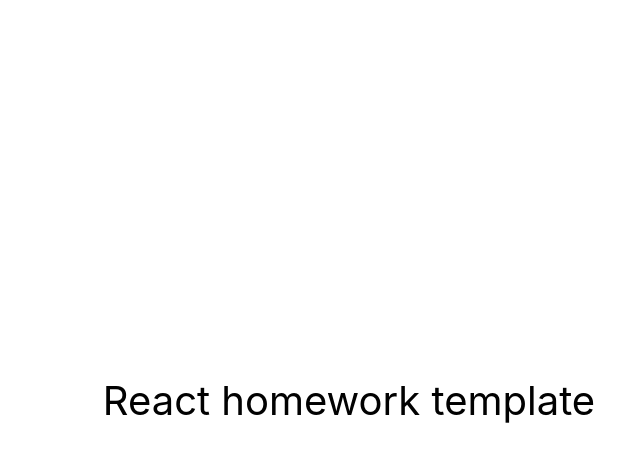
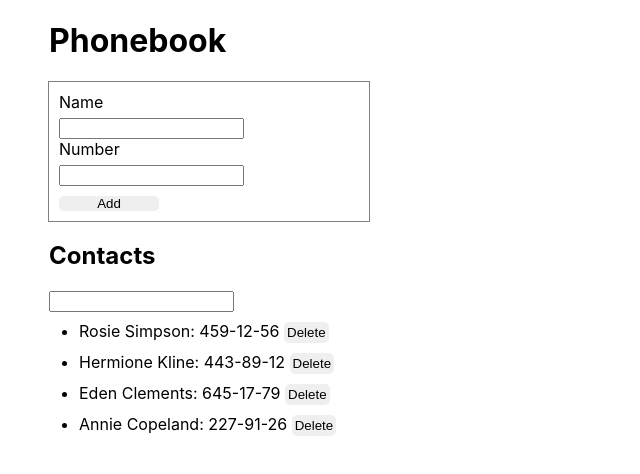
Before and after one commit to ozeransm/goit-react-hw-06-phonebook, a React (Create React App) app: page / in a window 1280 px wide. Shown: the top 474 px of the page, without its empty margins (291-931 px from the left). Built offline with nearby package versions, Linux system fonts and the light colour scheme.

Commit message:
create all task whithout props, persist

```diff
--- a/package.json
+++ b/package.json
@@ -4,12 +4,17 @@
   "private": true,
   "homepage": "https://ozeransm.github.io/goit-react-hw-06-phonebook/",
   "dependencies": {
+    "@reduxjs/toolkit": "^1.9.5",
     "@testing-library/jest-dom": "^5.16.3",
     "@testing-library/react": "^12.1.4",
     "@testing-library/user-event": "^13.5.0",
+    "nanoid": "^4.0.2",
     "react": "^18.1.0",
     "react-dom": "^18.1.0",
+    "react-redux": "^8.1.2",
     "react-scripts": "5.0.1",
+    "redux": "^4.2.1",
+    "redux-persist": "^6.0.0",
     "web-vitals": "^2.1.3"
   },
   "scripts": {
--- a/src/components/App.jsx
+++ b/src/components/App.jsx
@@ -1,16 +1,21 @@
+// import { useDispatch, useSelector } from "react-redux";
+// import { addContact, increment } from "./redux/reducer";
+// import { nanoid } from "nanoid";
+import css from "./App.module.css";
+import { Contacts } from "./Contacts";
+import { FindContact } from "./FindContact";
+import { Form } from "./Form";
+
 export const App = () => {
+
   return (
-    <div
-      style={{
-        height: '100vh',
-        display: 'flex',
-        justifyContent: 'center',
-        alignItems: 'center',
-        fontSize: 40,
-        color: '#010101'
-      }}
-    >
-      React homework template
+    <div className={css.common}>
+      <h1>Phonebook</h1>
+      <Form/>
+      <h2>Contacts</h2>
+      <FindContact />
+      <Contacts/>
     </div>
+
   );
 };
--- /dev/null
+++ b/src/components/App.module.css
@@ -0,0 +1,30 @@
+.common{
+    width: 600px;
+    margin-left: auto;
+    margin-right: auto;
+}
+.common span{
+    display: block;
+    padding: 0;
+    margin: 0 0 5px 0;
+}
+.common > label{
+    padding: 0;
+    margin: 0;
+}
+.common button{
+    padding: 3px;
+    margin: 10px 0 0 0;
+    border-radius: 5px;
+    border: none;
+}
+
+.common ul{
+    padding: 0 0 0 30px;
+    margin: 0;
+}
+
+.common button:hover{
+    background-color: blue;
+    color: bisque;
+}
--- /dev/null
+++ b/src/components/ContactItem.jsx
@@ -0,0 +1,11 @@
+import { useDispatch } from "react-redux";
+import { deleteContact } from "./redux/reducer";
+
+
+export const ContactItem = ({id, name, number})=>{
+    const dispatch = useDispatch();
+
+    return(
+        <li>{name}: {number} <button onClick={()=>dispatch(deleteContact({id}))}>Delete</button></li>
+    )
+}
--- /dev/null
+++ b/src/components/Contacts.jsx
@@ -0,0 +1,15 @@
+import { useSelector } from "react-redux";
+import { ContactItem } from "./ContactItem";
+
+export const Contacts = ()=>{
+    const phoneBook = useSelector((state)=>state.contacts);
+    const filter = useSelector((state)=>state.filter);
+    const filterPhoneBook = phoneBook.filter(({name})=>name.toUpperCase().includes(filter.toUpperCase()));
+    return(
+    <ul>
+            {
+              filterPhoneBook.map((el)=><ContactItem key={el.id} id={el.id} name={el.name} number={el.phone}/>)
+            }
+        </ul>
+    )
+}
--- /dev/null
+++ b/src/components/FindContact.jsx
@@ -0,0 +1,13 @@
+import { useDispatch } from "react-redux";
+import { filter } from "./redux/reducer";
+
+export const FindContact = ()=>{
+    const dispatch = useDispatch();
+
+    const handlerChange = (e)=>{
+        dispatch(filter({filter: e.target.value}))
+    }
+    return(
+        <input type="text" onChange={handlerChange}/>
+    )
+}
--- /dev/null
+++ b/src/components/Form.jsx
@@ -0,0 +1,27 @@
+import { useDispatch } from "react-redux";
+import { addContact } from "./redux/reducer";
+import { nanoid } from "nanoid";
+import css from './Form.module.css';
+export const Form = ()=>{
+    // const count = useSelector((state)=>state.value);
+    // const phoneBook = useSelector((state)=>state.contacts)
+    const dispatch = useDispatch();
+
+    function handleSubmit(e){
+        e.preventDefault();
+        dispatch(addContact({id: nanoid(), name: e.target.elements.name.value, phone: e.target.elements.phone.value}))
+    }
+    return(
+        <form className={css.common} action="submit" onSubmit={handleSubmit}>
+        <label htmlFor="name">
+        <span>Name</span>
+          <input type="text" name="name" id="name"/>
+        </label>
+        <label htmlFor="phone">
+        <span>Number</span>
+          <input type="text" name="phone" id="phone"/>
+        </label>
+        <button type="submit" className={css.btnForm}>Add</button>
+      </form>
+    )
+}
--- /dev/null
+++ b/src/components/Form.module.css
@@ -0,0 +1,30 @@
+.common{
+    display: flex;
+    flex-direction: column;
+    padding: 10px;
+    outline: 1px solid grey;
+    width: 300px;
+}
+.common > label > p{
+    padding: 0;
+    margin: 0 0 5px 0;
+}
+.common > label{
+    padding: 0;
+    margin: 0;
+}
+.common > button{
+    padding: 0;
+    margin: 10px 0 0 0;
+    border-radius: 5px;
+    border: none;
+}
+
+.btnForm{
+    width: 100px;
+}
+
+.common > button:hover{
+    background-color: blue;
+    color: bisque;
+}
--- /dev/null
+++ b/src/components/redux/reducer.js
@@ -0,0 +1,32 @@
+import { createSlice } from "@reduxjs/toolkit";
+
+const initialState = {
+    contacts: [
+        {id: 'id-1', name: 'Rosie Simpson', phone: '459-12-56'},
+        {id: 'id-2', name: 'Hermione Kline', phone: '443-89-12'},
+        {id: 'id-3', name: 'Eden Clements', phone: '645-17-79'},
+        {id: 'id-4', name: 'Annie Copeland', phone: '227-91-26'},
+      ],
+    filter: ""
+}
+
+const reducerSlice = createSlice({
+name: 'phonebook',
+initialState,
+reducers:{
+    'addContact': (state, action) => {
+        state.contacts.push({id: action.payload.id, name: action.payload.name, phone: action.payload.phone})
+    },
+    'deleteContact': (state, action) => {
+        const index = state.contacts.findIndex(task => task.id === action.payload.id);
+        state.contacts.splice(index, 1);
+
+    },
+    'filter': (state, action) => {
+        state.filter = action.payload.filter;
+    }
+}
+});
+
+export const { addContact, deleteContact, filter } = reducerSlice.actions;
+export default reducerSlice.reducer;
--- /dev/null
+++ b/src/components/redux/store.js
@@ -0,0 +1,4 @@
+import { configureStore } from "@reduxjs/toolkit";
+import  reducer  from "./reducer";
+
+export const store = configureStore({reducer});
--- a/src/index.js
+++ b/src/index.js
@@ -2,9 +2,16 @@ import React from 'react';
 import ReactDOM from 'react-dom/client';
 import { App } from 'components/App';
 import './index.css';
+import { Provider } from 'react-redux';
+import { store } from 'components/redux/store';
+import { PersistGate } from 'redux-persist/integration/react'
 
 ReactDOM.createRoot(document.getElementById('root')).render(
   <React.StrictMode>
-    <App />
+    <Provider store={store}>
+      {/* <PersistGate loading={null} persistor={persistor}> */}
+        <App />
+      {/* </PersistGate>   */}
+    </Provider>
   </React.StrictMode>
 );
```
Also changed, not shown: 1 other file (tests, documents, lock files or other folders).
